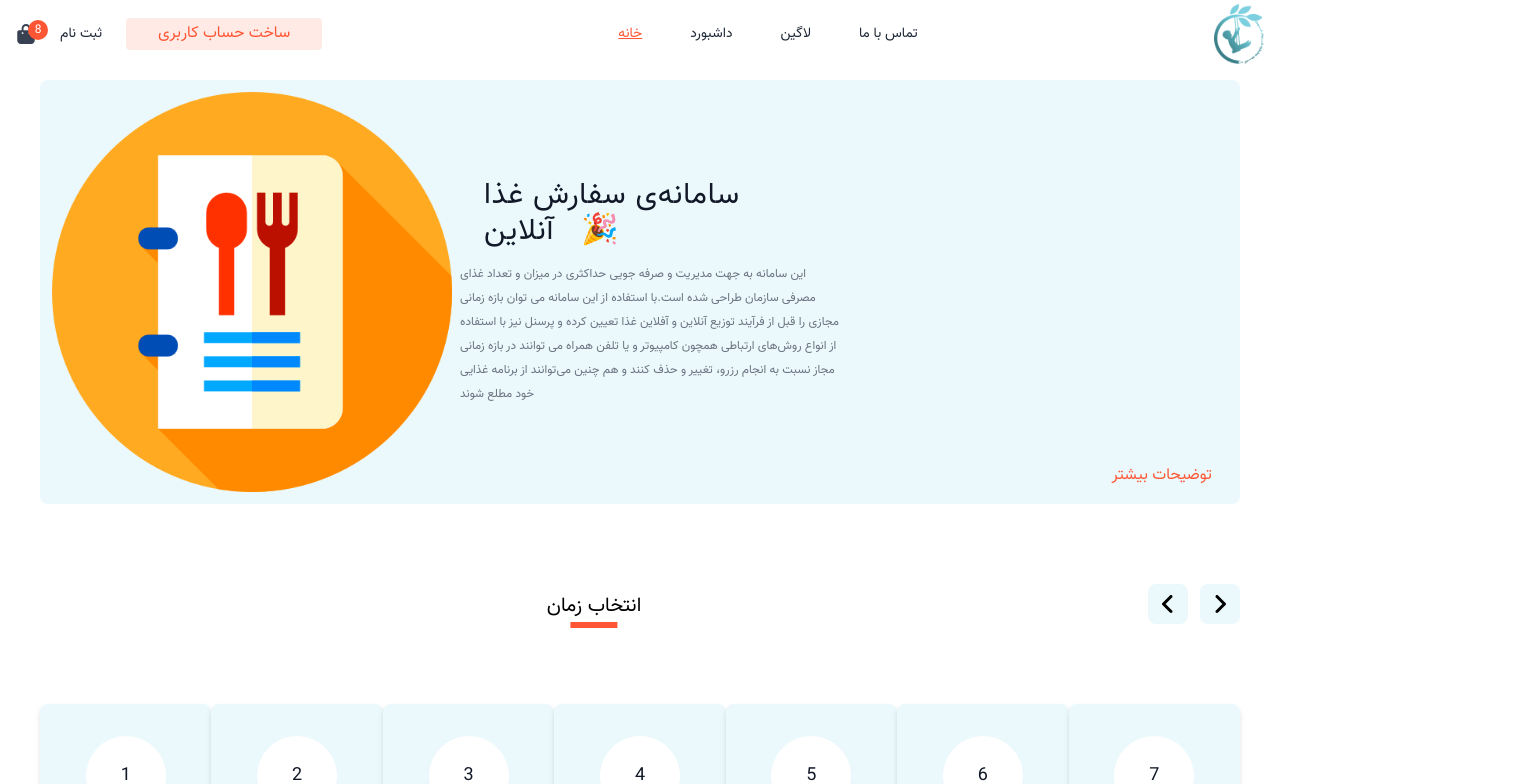
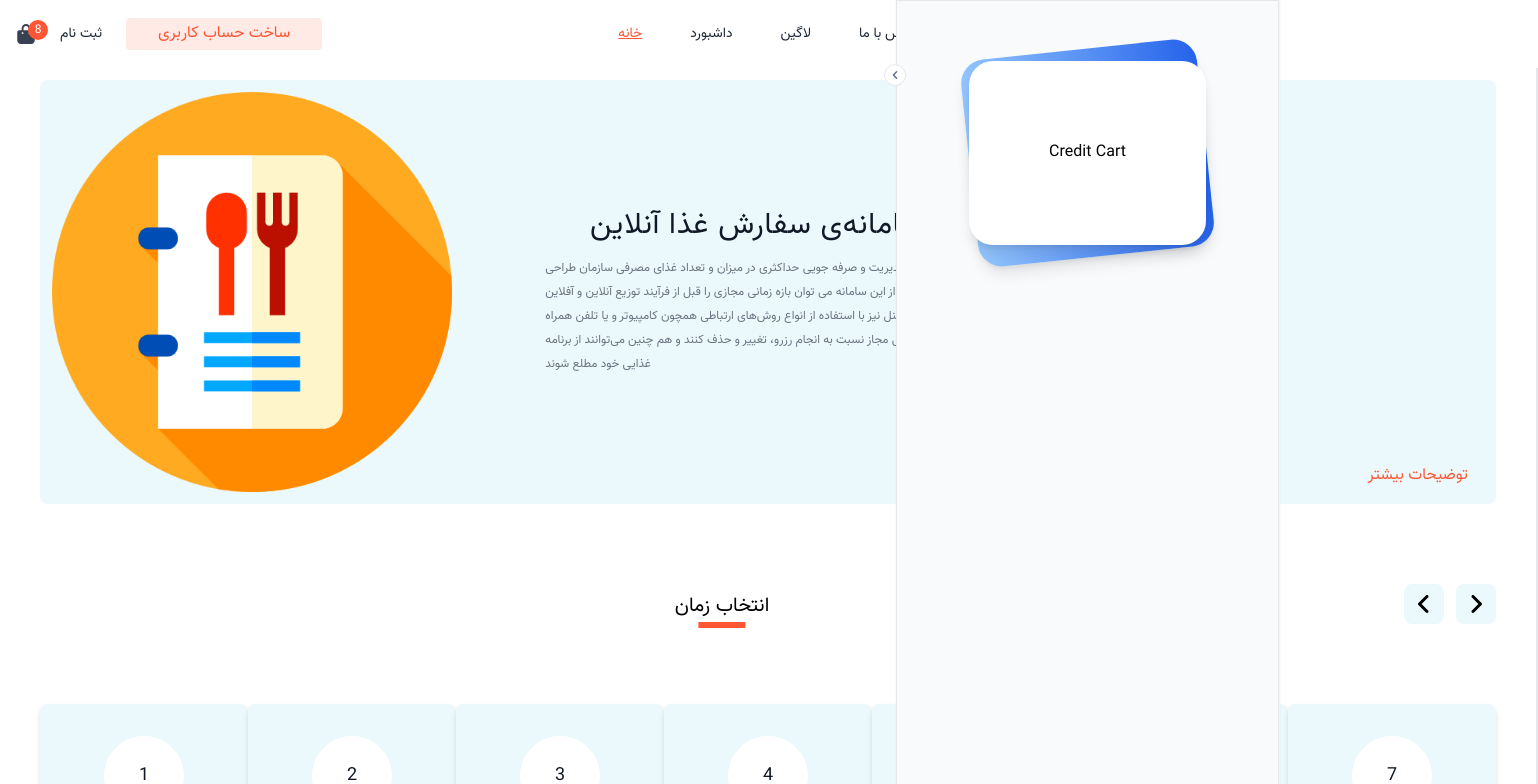
Before and after one commit to SaraZmni/food-dashboard-app, a React app: page / in a window 1280 px wide. Shown: the top 784 px of the page, 1538 px wide, since content can reach past the window. Built offline with nearby package versions, Linux system fonts and the light colour scheme.

Commit message:
feature-add order pannel

```diff
--- a/src/components/add-foods/add-foods.tsx
+++ b/src/components/add-foods/add-foods.tsx
@@ -160,9 +160,9 @@ const AddFoods: FC = () => {
                   >
                     <path
                       d="M28 8H12a4 4 0 00-4 4v20m32-12v8m0 0v8a4 4 0 01-4 4H12a4 4 0 01-4-4v-4m32-4l-3.172-3.172a4 4 0 00-5.656 0L28 28M8 32l9.172-9.172a4 4 0 015.656 0L28 28m0 0l4 4m4-24h8m-4-4v8m-12 4h.02"
-                      stroke-width="2"
-                      stroke-linecap="round"
-                      stroke-linejoin="round"
+                      strokeWidth="2"
+                      strokeLinecap="round"
+                      strokeLinejoin="round"
                     />
                   </svg>
                   <div className="flex text-sm text-gray-600">
--- a/src/components/credit-cart/credit-cart.tsx
+++ b/src/components/credit-cart/credit-cart.tsx
@@ -2,55 +2,12 @@ import { FC } from "react";
 
 const CreditCart: FC = () => {
   return (
-    <div className="min-h-screen bg-gray-100 py-6 flex flex-col justify-center sm:py-12">
+    <div className="min-h-screen py-6 flex flex-col sm:py-12 border">
       <div className="relative py-3 sm:max-w-xl sm:mx-auto">
         <div className="absolute inset-0 bg-gradient-to-r from-blue-300 to-blue-600 shadow-lg transform -skew-y-6 sm:skew-y-0 sm:-rotate-6 sm:rounded-3xl"></div>
         <div className="relative px-4 py-10 bg-white shadow-lg sm:rounded-3xl sm:p-20">
           <div className="max-w-md mx-auto">
-            <div>
-              <h1 className="text-2xl font-semibold">
-                Login Form with Floating Labels
-              </h1>
-            </div>
-            <div className="divide-y divide-gray-200">
-              <div className="py-8 text-base leading-6 space-y-4 text-gray-700 sm:text-lg sm:leading-7">
-                <div className="relative">
-                  <input
-                    id="email"
-                    name="email"
-                    type="text"
-                    className="peer placeholder-transparent h-10 w-full border-b-2 border-gray-300 text-gray-900 focus:outline-none focus:borer-rose-600"
-                    placeholder="Email address"
-                  />
-                  <label
-                    htmlFor="email"
-                    className="absolute left-0 -top-3.5 text-gray-600 text-sm peer-placeholder-shown:text-base peer-placeholder-shown:text-gray-440 peer-placeholder-shown:top-2 transition-all peer-focus:-top-3.5 peer-focus:text-gray-600 peer-focus:text-sm"
-                  >
-                    Email Address
-                  </label>
-                </div>
-                <div className="relative">
-                  <input
-                    id="password"
-                    name="password"
-                    type="password"
-                    className="peer placeholder-transparent h-10 w-full border-b-2 border-gray-300 text-gray-900 focus:outline-none focus:borer-rose-600"
-                    placeholder="Password"
-                  />
-                  <label
-                    htmlFor="password"
-                    className="absolute left-0 -top-3.5 text-gray-600 text-sm peer-placeholder-shown:text-base peer-placeholder-shown:text-gray-440 peer-placeholder-shown:top-2 transition-all peer-focus:-top-3.5 peer-focus:text-gray-600 peer-focus:text-sm"
-                  >
-                    Password
-                  </label>
-                </div>
-                <div className="relative">
-                  <button className="bg-blue-500 text-white rounded-md px-2 py-1">
-                    Submit
-                  </button>
-                </div>
-              </div>
-            </div>
+            <div className="divide-y divide-gray-200">Credit Cart</div>
           </div>
         </div>
       </div>
--- a/src/components/general/ui-kit/table/table.tsx
+++ b/src/components/general/ui-kit/table/table.tsx
@@ -65,11 +65,11 @@ const Table: FC = () => {
                         fill="none"
                         viewBox="0 0 24 24"
                         stroke="currentColor"
-                        stroke-width="2"
+                        strokeWidth="2"
                       >
                         <path
-                          stroke-linecap="round"
-                          stroke-linejoin="round"
+                          strokeLinecap="round"
+                          strokeLinejoin="round"
                           d="M15.232 5.232l3.536 3.536m-2.036-5.036a2.5 2.5 0 113.536 3.536L6.5 21.036H3v-3.572L16.732 3.732z"
                         ></path>
                       </svg>
@@ -90,11 +90,11 @@ const Table: FC = () => {
                         fill="none"
                         viewBox="0 0 24 24"
                         stroke="currentColor"
-                        stroke-width="2"
+                        strokeWidth="2"
                       >
                         <path
-                          stroke-linecap="round"
-                          stroke-linejoin="round"
+                          strokeLinecap="round"
+                          strokeLinejoin="round"
                           d="M19 7l-.867 12.142A2 2 0 0116.138 21H7.862a2 2 0 01-1.995-1.858L5 7m5 4v6m4-6v6m1-10V4a1 1 0 00-1-1h-4a1 1 0 00-1 1v3M4 7h16"
                         ></path>
                       </svg>
--- /dev/null
+++ b/src/components/order-panel/order.panel.tsx
@@ -0,0 +1,51 @@
+import CreditCart from "@components/credit-cart/credit-cart";
+import { FC, useState } from "react";
+
+const OrderPanel: FC = () => {
+  const [isExpand, setIsExpand] = useState(true);
+  const [isExpandOnHover, setIsExpandOnHover] = useState(false);
+  console.log("setIsExpandOnHover", setIsExpandOnHover);
+
+  return (
+    <nav
+      role="navigation"
+      dir="rtl"
+      className={[
+        "bg-slate-50 border-r border-slate-100 shadow-sm absolute inset-y-0 right-0",
+        "duration-300 ease-in-out md:fixed md:translate-x-0",
+        `${
+          isExpand
+            ? "bg-slate-50 w-96"
+            : isExpandOnHover
+            ? "bg-slate-50/70 w-96 backdrop-blur-md"
+            : "bg-slate-50 w-20"
+        }`,
+      ].join(" ")}
+    >
+      <button
+        className="absolute z-50 top-16 -left-3 bg-white hover:bg-slate-100 text-slate-500 p-0.5 rounded-full border border-slate-200"
+        onClick={() => {
+          setIsExpand(!isExpand);
+          //   setExpand(!isExpand);
+        }}
+      >
+        <svg
+          xmlns="http://www.w3.org/2000/svg"
+          className={`${
+            isExpand ? "rotate-0" : "rotate-180"
+          } transform duration-500 h-4 w-4`}
+          viewBox="0 0 20 20"
+          fill="currentColor"
+        >
+          <path
+            fillRule="evenodd"
+            d="M12.707 5.293a1 1 0 010 1.414L9.414 10l3.293 3.293a1 1 0 01-1.414 1.414l-4-4a1 1 0 010-1.414l4-4a1 1 0 011.414 0z"
+            clipRule="evenodd"
+          />
+        </svg>
+      </button>
+      {isExpand && <CreditCart />}
+    </nav>
+  );
+};
+export default OrderPanel;
--- a/src/routes/dashboard/components/dashboard-header/dashboard-header.tsx
+++ b/src/routes/dashboard/components/dashboard-header/dashboard-header.tsx
@@ -22,11 +22,11 @@ const DashboardHeader: FC = () => {
                   fill="none"
                   viewBox="0 0 24 24"
                   stroke="currentColor"
-                  stroke-width="2"
+                  strokeWidth="2"
                 >
                   <path
-                    stroke-linecap="round"
-                    stroke-linejoin="round"
+                    strokeLinecap="round"
+                    strokeLinejoin="round"
                     d="M5.121 17.804A13.937 13.937 0 0112 16c2.5 0 4.847.655 6.879 1.804M15 10a3 3 0 11-6 0 3 3 0 016 0zm6 2a9 9 0 11-18 0 9 9 0 0118 0z"
                   ></path>
                 </svg>
@@ -45,9 +45,9 @@ const DashboardHeader: FC = () => {
               <svg
                 className="h-6 w-6"
                 fill="none"
-                stroke-linecap="round"
-                stroke-linejoin="round"
-                stroke-width="2"
+                strokeLinecap="round"
+                strokeLinejoin="round"
+                strokeWidth="2"
                 viewBox="0 0 24 24"
                 stroke="currentColor"
               >
--- a/src/routes/home/home.tsx
+++ b/src/routes/home/home.tsx
@@ -5,13 +5,18 @@ import { Tabs, Tab } from "@components/general/ui-kit/tabs/tabs";
 import { FoodList } from "@components/food-list";
 import { Slider } from "@components/general/ui-kit/slider";
 import Title from "@components/general/ui-kit/title/title";
+import OrderPanel from "@components/order-panel/order.panel";
 
 const Home: FC = () => {
   return (
-    <>
+    <div className="flex font-vazir">
+      <main
+        role="main"
+        className="flex flex-grow flex-col transition-all duration-150 ease-in md:ml-0"
+      >
+        {" "}
         <Banner />
         <Slider />
-
         {/*------------------------------ Tabs -----------------------------*/}
         <div className="flex flex-row-reverse justify-between mx-10 mt-32 font-vazir">
           {/* Title */}
@@ -30,7 +35,11 @@ const Home: FC = () => {
             </Tabs>
           </div>
         </div>
-    </>
+      </main>
+      <aside className="sticky top-0 h-screen border">
+        <OrderPanel />
+      </aside>
+    </div>
   );
 };
 
```
Also changed, not shown: src/routes/index.tsx (line endings or trailing spaces). Lines whose indentation alone changed are shown as unchanged.
